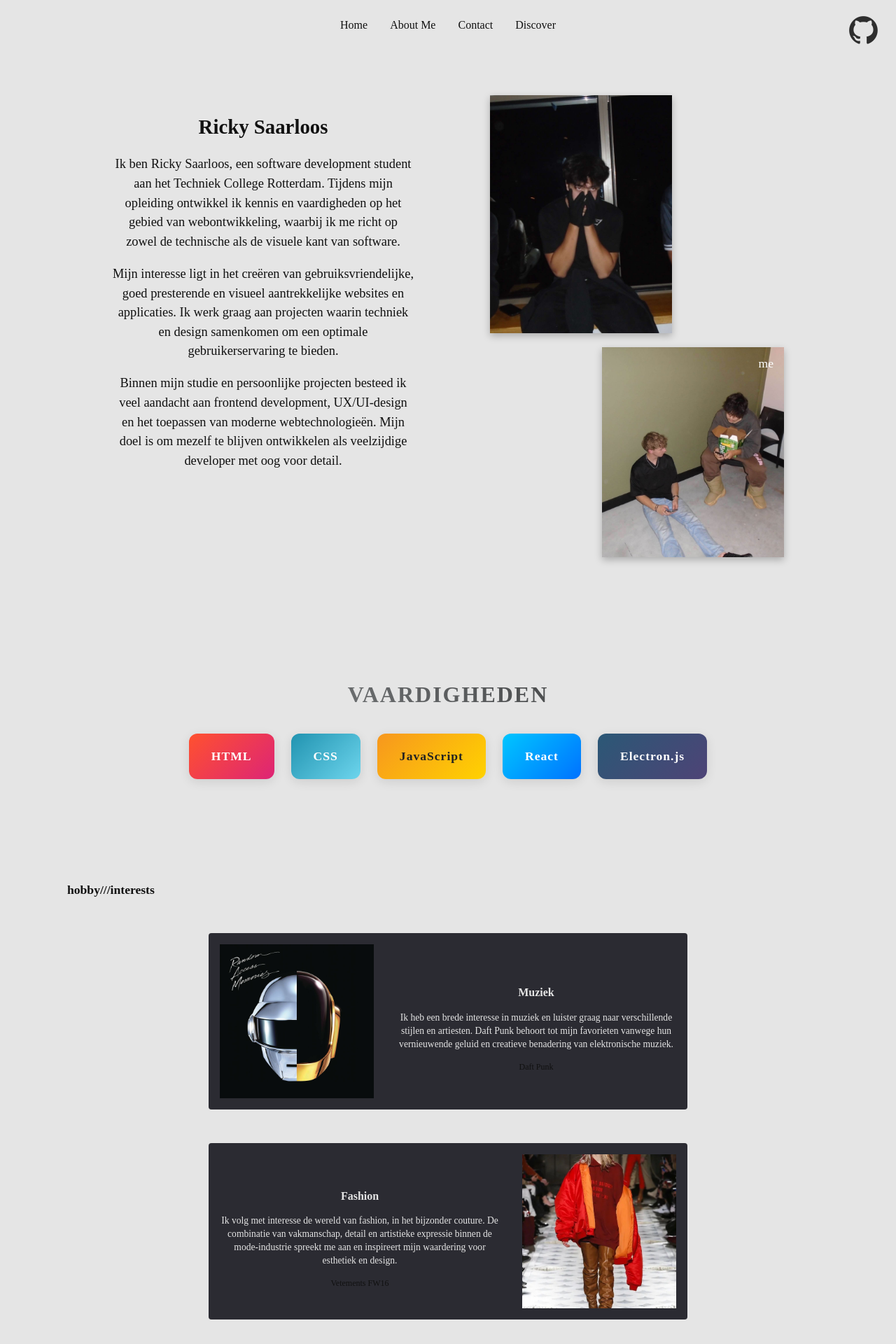
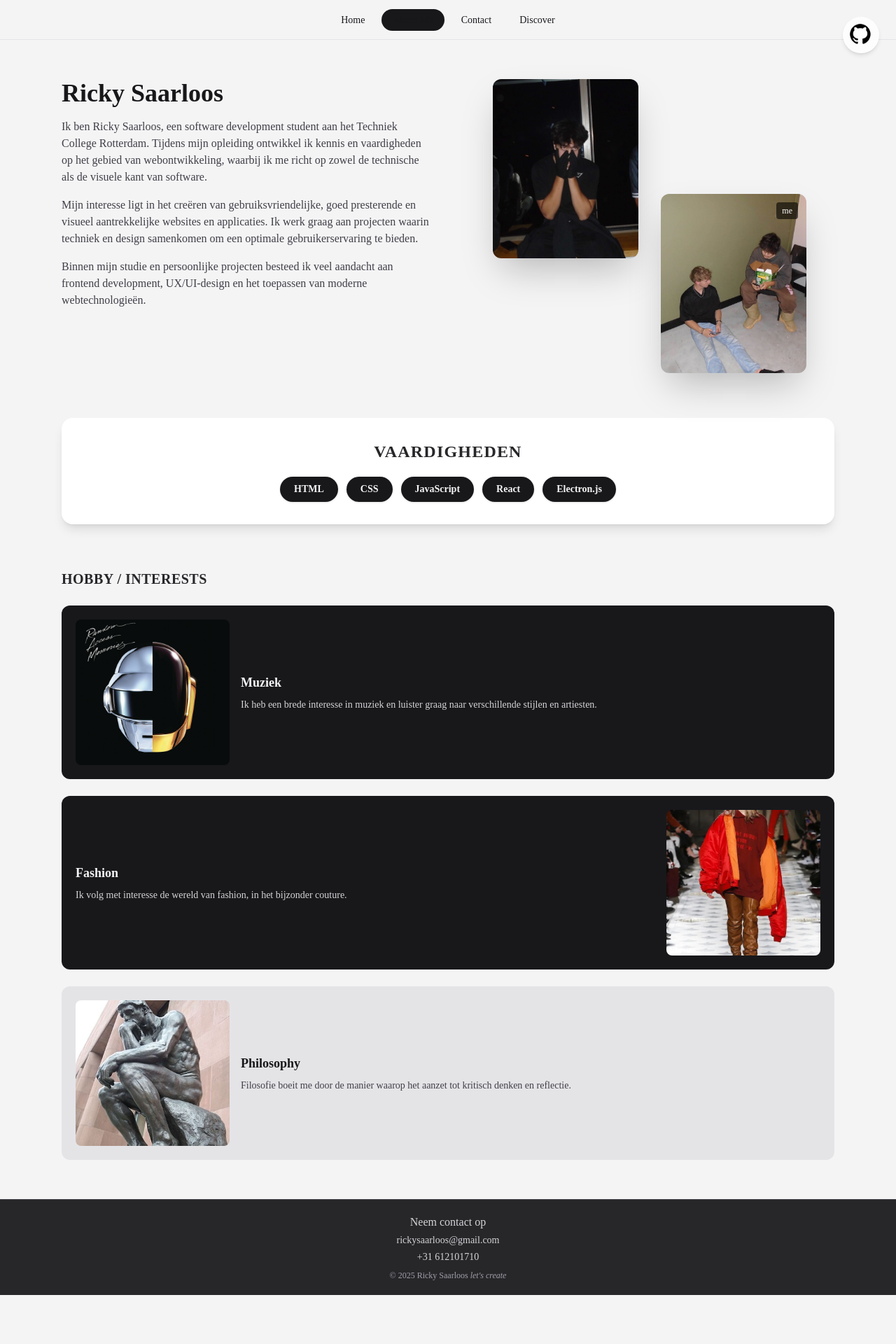
Before and after one commit to rickysaarloos/portfolio-website, a React (Vite) app: page /portfolio-website/about in a window 1280 px wide. Shown: the top 1920 px of the page at 70% size. After the commit the page ends 1850 px from the top, so only its background shows below. Built offline with nearby package versions, Linux system fonts and the light colour scheme.

Commit message:
Restyle portfolio with Tailwind CSS v4 and modern layout

```diff
--- a/src/Components/Footer.jsx
+++ b/src/Components/Footer.jsx
@@ -1 +1,18 @@
-import "./Footer.css"; const Footer = () => { return ( <footer className="footer"> <div className="footer-content"> <p className="footer-title">Neem contact op</p> <p> <a href="mailto:rickysaarloos@gmail.com" className="footer-link"> rickysaarloos@gmail.com </a> </p> <p>+31 612101710</p> <p className="footer-credit"> © 2025 Ricky Saarloos <span className="italic">let’s create</span> </p> </div> </footer> ); }; export default Footer;
+const Footer = () => {
+  return (
+    <footer className="border-t border-zinc-700 bg-zinc-800 py-5 text-center text-sm text-zinc-300">
+      <div className="mx-auto flex max-w-3xl flex-col gap-1 px-4">
+        <p className="text-base font-medium">Neem contact op</p>
+        <a href="mailto:rickysaarloos@gmail.com" className="transition hover:text-white">
+          rickysaarloos@gmail.com
+        </a>
+        <p>+31 612101710</p>
+        <p className="pt-1 text-xs text-zinc-400">
+          © 2025 Ricky Saarloos <span className="italic">let&apos;s create</span>
+        </p>
+      </div>
+    </footer>
+  )
+}
+
+export default Footer
--- a/src/Components/Layout.jsx
+++ b/src/Components/Layout.jsx
@@ -1 +1,21 @@
-import React from "react"; import Header from "./Header"; import Footer from "./Footer"; import "./Layout.css"; const Layout = ({ children }) => { return ( <div className="page-container"> <a href="https://github.com/rickysaarloos" target="_blank" rel="noopener noreferrer" className="github-logo" > <img src="./images/pngimg.com - github_PNG40.png" alt="GitHub" /> </a> <main className="content">{children}</main> <Footer /> </div> ); }; export default Layout;
+import Footer from './Footer'
+
+const Layout = ({ children }) => {
+  return (
+    <div className="flex min-h-screen flex-col bg-zinc-100">
+      <a
+        href="https://github.com/rickysaarloos"
+        target="_blank"
+        rel="noopener noreferrer"
+        className="fixed right-6 top-6 z-50 rounded-full bg-white/80 p-2 shadow-md backdrop-blur transition hover:scale-105 hover:bg-white"
+        aria-label="GitHub profiel"
+      >
+        <img src="./images/pngimg.com - github_PNG40.png" alt="GitHub" className="h-9 w-9" />
+      </a>
+      <main className="flex-1">{children}</main>
+      <Footer />
+    </div>
+  )
+}
+
+export default Layout
--- a/src/Pages/About.jsx
+++ b/src/Pages/About.jsx
@@ -1,111 +1,87 @@
-import React from "react";
-import "../App.css";
-import Layout from "../components/Layout";
+import Layout from '../Components/Layout'
 
 const About = () => {
   return (
     <Layout>
-      <div className="about-page">
-        <section className="about-section">
-
-          <div className="about-left">
-            <h2>Ricky Saarloos</h2>
-            <p>
-              Ik ben Ricky Saarloos, een software development student aan het
-              Techniek College Rotterdam. Tijdens mijn opleiding ontwikkel ik
-              kennis en vaardigheden op het gebied van webontwikkeling, waarbij ik
-              me richt op zowel de technische als de visuele kant van software.
+      <div className="mx-auto w-full max-w-6xl space-y-16 px-6 py-14 text-left">
+        <section className="grid items-start gap-12 lg:grid-cols-2">
+          <div className="space-y-4">
+            <h2 className="text-4xl font-semibold text-zinc-900">Ricky Saarloos</h2>
+            <p className="text-zinc-700">
+              Ik ben Ricky Saarloos, een software development student aan het Techniek College Rotterdam.
+              Tijdens mijn opleiding ontwikkel ik kennis en vaardigheden op het gebied van webontwikkeling,
+              waarbij ik me richt op zowel de technische als de visuele kant van software.
             </p>
-            <p>
-              Mijn interesse ligt in het creëren van gebruiksvriendelijke, goed
-              presterende en visueel aantrekkelijke websites en applicaties. Ik
-              werk graag aan projecten waarin techniek en design samenkomen om een
-              optimale gebruikerservaring te bieden.
+            <p className="text-zinc-700">
+              Mijn interesse ligt in het creëren van gebruiksvriendelijke, goed presterende en visueel
+              aantrekkelijke websites en applicaties. Ik werk graag aan projecten waarin techniek en design
+              samenkomen om een optimale gebruikerservaring te bieden.
             </p>
-            <p>
-              Binnen mijn studie en persoonlijke projecten besteed ik veel
-              aandacht aan frontend development, UX/UI-design en het toepassen
-              van moderne webtechnologieën. Mijn doel is om mezelf te blijven
-              ontwikkelen als veelzijdige developer met oog voor detail.
+            <p className="text-zinc-700">
+              Binnen mijn studie en persoonlijke projecten besteed ik veel aandacht aan frontend development,
+              UX/UI-design en het toepassen van moderne webtechnologieën.
             </p>
           </div>
 
-          <div className="about-right">
-            <div className="photo-stack">
-              <div className="photo photo1">
-                <img src="./images/IMG_7049.jpg" alt="Me 1" />
-              </div>
-              <div className="photo photo2">
-                <img src="./images/IMG_5580.jpg" alt="Me 2" />
-                <span className="photo-label">me</span>
-              </div>
+          <div className="relative mx-auto h-[420px] w-full max-w-md">
+            <img
+              src="./images/IMG_7049.jpg"
+              alt="Me 1"
+              className="absolute left-0 top-0 h-64 w-52 rounded-xl object-cover shadow-2xl"
+            />
+            <div className="absolute bottom-0 right-0">
+              <img src="./images/IMG_5580.jpg" alt="Me 2" className="h-64 w-52 rounded-xl object-cover shadow-2xl" />
+              <span className="absolute right-3 top-3 rounded bg-black/60 px-2 py-1 text-xs text-white">me</span>
             </div>
           </div>
         </section>
 
+        <section className="rounded-2xl bg-white p-8 shadow-lg">
+          <h3 className="mb-5 text-center text-2xl font-bold uppercase tracking-wider text-zinc-800">Vaardigheden</h3>
+          <div className="flex flex-wrap justify-center gap-3">
+            {['HTML', 'CSS', 'JavaScript', 'React', 'Electron.js'].map((skill) => (
+              <span key={skill} className="rounded-full bg-zinc-900 px-5 py-2 text-sm font-semibold text-zinc-100 shadow">
+                {skill}
+              </span>
+            ))}
+          </div>
+        </section>
 
-<section className="skills-section">
-  <h3 className="skills-title">vaardigheden</h3>
-  <div className="skills-grid">
-    <div className="skill-item html">HTML</div>
-    <div className="skill-item css">CSS</div>
-    <div className="skill-item js">JavaScript</div>
-    <div className="skill-item react">React</div>
-    <div className="skill-item electron">Electron.js</div>
-  </div>
-</section>
-
-
-        <section className="interests-section">
-          <h3 className="interests-title">hobby///interests</h3>
-
-          <div className="interests-grid">
-            <div className="interest-block dark">
-              <img src="./images/IMG_7372.jpg" alt="Daft Punk" />
-              <div className="interest-text">
-                <h4>Muziek</h4>
-                <p>
-                  Ik heb een brede interesse in muziek en luister graag naar
-                  verschillende stijlen en artiesten. Daft Punk behoort tot mijn
-                  favorieten vanwege hun vernieuwende geluid en creatieve
-                  benadering van elektronische muziek.
+        <section>
+          <h3 className="mb-6 text-xl font-semibold uppercase tracking-wide text-zinc-800">Hobby / interests</h3>
+          <div className="space-y-6">
+            <article className="grid items-center gap-4 rounded-xl bg-zinc-900 p-5 text-zinc-100 md:grid-cols-[220px_1fr]">
+              <img src="./images/IMG_7372.jpg" alt="Daft Punk" className="h-52 w-full rounded-lg object-cover" />
+              <div>
+                <h4 className="mb-2 text-lg font-semibold">Muziek</h4>
+                <p className="text-sm text-zinc-300">
+                  Ik heb een brede interesse in muziek en luister graag naar verschillende stijlen en artiesten.
                 </p>
-                <span className="credit">Daft Punk</span>
               </div>
-            </div>
-
-            <div className="interest-block dark">
-              <div className="interest-text">
-                <h4>Fashion</h4>
-                <p>
-                  Ik volg met interesse de wereld van fashion, in het bijzonder
-                  couture. De combinatie van vakmanschap, detail en artistieke
-                  expressie binnen de mode-industrie spreekt me aan en inspireert
-                  mijn waardering voor esthetiek en design.
+            </article>
+            <article className="grid items-center gap-4 rounded-xl bg-zinc-900 p-5 text-zinc-100 md:grid-cols-[1fr_220px]">
+              <div>
+                <h4 className="mb-2 text-lg font-semibold">Fashion</h4>
+                <p className="text-sm text-zinc-300">
+                  Ik volg met interesse de wereld van fashion, in het bijzonder couture.
                 </p>
-                <span className="credit">Vetements FW16</span>
               </div>
-              <img src="./images/IMG_7371.webp" alt="Fashion" />
-            </div>
-
-            <div className="interest-block light">
-              <img src="./images/IMG_7375.jpg" alt="The Thinker" />
-              <div className="interest-text">
-                <h4>Philosophy</h4>
-                <p>
-                  Filosofie boeit me door de manier waarop het aanzet tot kritisch
-                  denken en reflectie. Het helpt me vraagstukken vanuit
-                  verschillende perspectieven te bekijken en bewuster om te gaan
-                  met ideeën en beslissingen.
+              <img src="./images/IMG_7371.webp" alt="Fashion" className="h-52 w-full rounded-lg object-cover" />
+            </article>
+            <article className="grid items-center gap-4 rounded-xl bg-zinc-200 p-5 text-zinc-900 md:grid-cols-[220px_1fr]">
+              <img src="./images/IMG_7375.jpg" alt="The Thinker" className="h-52 w-full rounded-lg object-cover" />
+              <div>
+                <h4 className="mb-2 text-lg font-semibold">Philosophy</h4>
+                <p className="text-sm text-zinc-700">
+                  Filosofie boeit me door de manier waarop het aanzet tot kritisch denken en reflectie.
                 </p>
-                <span className="credit">The Thinker</span>
               </div>
-            </div>
+            </article>
           </div>
         </section>
       </div>
     </Layout>
-  );
-};
+  )
+}
 
-export default About;
+export default About
--- a/src/Pages/Contact.jsx
+++ b/src/Pages/Contact.jsx
@@ -1,68 +1,81 @@
-import { useState } from "react";
-import "../App.css";
-import Layout from "../components/Layout";
+import { useState } from 'react'
+import Layout from '../Components/Layout'
 
 const Contact = () => {
-  const [result, setResult] = useState("");
-  const [isSubmitting, setIsSubmitting] = useState(false);
+  const [result, setResult] = useState('')
+  const [isSubmitting, setIsSubmitting] = useState(false)
 
   const onSubmit = async (event) => {
-    event.preventDefault();
-    setIsSubmitting(true);
-    setResult("");
+    event.preventDefault()
+    setIsSubmitting(true)
+    setResult('')
 
-    const formData = new FormData(event.target);
-    formData.append("access_key", "d683d353-491e-4323-8763-2db65ceb245c");
+    const formData = new FormData(event.target)
+    formData.append('access_key', 'd683d353-491e-4323-8763-2db65ceb245c')
 
     try {
-      const response = await fetch("https://api.web3forms.com/submit", {
-        method: "POST",
+      const response = await fetch('https://api.web3forms.com/submit', {
+        method: 'POST',
         body: formData,
-      });
+      })
 
-      const data = await response.json();
+      const data = await response.json()
 
       if (data.success) {
-        setResult("Message sent successfully.");
-        event.target.reset();
+        setResult('Message sent successfully.')
+        event.target.reset()
       } else {
-        setResult("Something went wrong, Please try again.");
+        setResult('Something went wrong, Please try again.')
       }
     } catch (error) {
-      console.error("Error submitting form:", error);
-      setResult("⚠️ Error sending message. Try again later.");
+      console.error('Error submitting form:', error)
+      setResult('⚠️ Error sending message. Try again later.')
     } finally {
-      setIsSubmitting(false);
+      setIsSubmitting(false)
     }
-  };
+  }
 
-  return (<Layout>
-    <div className="contact-container">
-      <h1 className="namecontact">Ricky Saarloos</h1>
-      <h2>Contact Me</h2>
+  return (
+    <Layout>
+      <div className="mx-auto flex min-h-[calc(100vh-140px)] w-full max-w-3xl flex-col items-center justify-center px-6 py-12">
+        <h1 className="mb-2 text-4xl font-semibold text-zinc-900">Ricky Saarloos</h1>
+        <h2 className="mb-8 text-xl text-zinc-700">Contact Me</h2>
 
-      <form className="contact-form" onSubmit={onSubmit}>
-        <label htmlFor="firstName">First Name</label>
-        <input type="text" id="firstName" name="first_name" required />
+        <form className="w-full rounded-2xl bg-white p-8 shadow-xl" onSubmit={onSubmit}>
+          <div className="grid gap-5 md:grid-cols-2">
+            <div className="flex flex-col gap-2">
+              <label htmlFor="firstName" className="text-sm font-medium text-zinc-700">First Name</label>
+              <input className="rounded-lg border border-zinc-300 px-3 py-2" type="text" id="firstName" name="first_name" required />
+            </div>
+            <div className="flex flex-col gap-2">
+              <label htmlFor="lastName" className="text-sm font-medium text-zinc-700">Last Name</label>
+              <input className="rounded-lg border border-zinc-300 px-3 py-2" type="text" id="lastName" name="last_name" required />
+            </div>
+          </div>
 
-        <label htmlFor="lastName">Last Name</label>
-        <input type="text" id="lastName" name="last_name" required />
+          <div className="mt-5 flex flex-col gap-2">
+            <label htmlFor="email" className="text-sm font-medium text-zinc-700">Email</label>
+            <input className="rounded-lg border border-zinc-300 px-3 py-2" type="email" id="email" name="email" required />
+          </div>
 
-        <label htmlFor="email">Email</label>
-        <input type="email" id="email" name="email" required />
+          <div className="mt-5 flex flex-col gap-2">
+            <label htmlFor="message" className="text-sm font-medium text-zinc-700">Message</label>
+            <textarea className="min-h-28 rounded-lg border border-zinc-300 px-3 py-2" id="message" name="message" required />
+          </div>
 
-        <label htmlFor="message">Message</label>
-        <textarea id="message" name="message" required></textarea>
+          <button
+            type="submit"
+            disabled={isSubmitting}
+            className="mt-6 w-full rounded-lg bg-zinc-900 px-4 py-2 font-medium text-white transition hover:bg-zinc-700 disabled:cursor-not-allowed disabled:opacity-70"
+          >
+            {isSubmitting ? 'Sending...' : 'Send'}
+          </button>
 
-        <button type="submit" disabled={isSubmitting}>
-          {isSubmitting ? "Sending..." : "Send"}
-        </button>
+          {result && <p className="mt-4 text-sm text-zinc-700">{result}</p>}
+        </form>
+      </div>
+    </Layout>
+  )
+}
 
-        <p className="result-message">{result}</p>
-      </form>
-    </div>
-  </Layout>
-  );
-};
-
-export default Contact;
+export default Contact
--- a/src/Pages/Home.jsx
+++ b/src/Pages/Home.jsx
@@ -1 +1,26 @@
-import Layout from "../components/Layout"; import "../App.css"; function Home() { return ( <Layout> <main className="home"> <div className="photo-box"><img src="./images/IMG_6842.jpg" alt="Ricky" /></div> <div className="text-area"> <div className="dev-section"> <h2 className="dev-title"> <span className="light">software</span>{" "} <span className="dark">developer</span> </h2> <p className="description"> Frontend developer met passie voor design, UX en moderne webtechnologieën. </p> </div> <h1 className="name">Ricky Saarloos</h1> </div> </main> </Layout> ); } export default Home;
+import Layout from '../Components/Layout'
+
+function Home() {
+  return (
+    <Layout>
+      <main className="mx-auto grid min-h-[calc(100vh-140px)] w-full max-w-6xl items-center gap-12 px-6 py-16 lg:grid-cols-[280px_1fr]">
+        <div className="mx-auto w-fit rounded-2xl bg-zinc-300 p-2 shadow-xl">
+          <img src="./images/IMG_6842.jpg" alt="Ricky" className="h-[340px] w-[240px] rounded-xl object-cover" />
+        </div>
+
+        <div className="text-left">
+          <h2 className="mb-5 flex flex-wrap items-center gap-3 text-4xl font-medium md:text-5xl">
+            <span className="text-zinc-900">software</span>
+            <span className="rounded-lg bg-zinc-900 px-4 py-3 text-zinc-100">developer</span>
+          </h2>
+          <p className="max-w-md text-base leading-relaxed text-zinc-700">
+            Frontend developer met passie voor design, UX en moderne webtechnologieën.
+          </p>
+          <h1 className="mt-8 text-5xl font-semibold tracking-tight text-zinc-950 md:text-6xl">Ricky Saarloos</h1>
+        </div>
+      </main>
+    </Layout>
+  )
+}
+
+export default Home
--- a/src/Pages/Navigation.jsx
+++ b/src/Pages/Navigation.jsx
@@ -1,29 +1,44 @@
-import { Link, Outlet, useLocation } from 'react-router-dom';
-import { use, useEffect } from 'react';
-import "../App.css";
+import { Link, Outlet, useLocation } from 'react-router-dom'
+import { useEffect } from 'react'
 
 const Navigation = () => {
-  const location = useLocation();
+  const location = useLocation()
 
-useEffect(() => {
-  document.title = `Ricky Saarloos | ${location.pathname === '/' ? 'Home' : location.pathname.slice(1).charAt(0).toUpperCase() + location.pathname.slice(2)}`;
-}, [location]);
+  useEffect(() => {
+    document.title = `Ricky Saarloos | ${location.pathname === '/' ? 'Home' : location.pathname.slice(1).charAt(0).toUpperCase() + location.pathname.slice(2)}`
+  }, [location])
 
-
+  const links = [
+    { to: '/', label: 'Home' },
+    { to: '/about', label: 'About Me' },
+    { to: '/contact', label: 'Contact' },
+    { to: '/discover', label: 'Discover' },
+  ]
 
   return (
     <div>
-      <nav className="navbar">
-        <ul className="nav-links">
-          <li><Link to="/">Home</Link></li>
-          <li><Link to="/about">About Me</Link></li>
-          <li><Link to="/contact">Contact</Link></li>
-          <li><Link to="/Discover">Discover</Link></li>
+      <nav className="sticky top-0 z-40 border-b border-zinc-200 bg-zinc-100/90 backdrop-blur">
+        <ul className="mx-auto flex max-w-6xl flex-wrap justify-center gap-2 px-6 py-4">
+          {links.map((link) => {
+            const isActive = location.pathname === link.to
+            return (
+              <li key={link.to}>
+                <Link
+                  to={link.to}
+                  className={`rounded-full px-4 py-2 text-sm font-medium transition ${
+                    isActive ? 'bg-zinc-900 text-white' : 'text-zinc-700 hover:bg-zinc-200'
+                  }`}
+                >
+                  {link.label}
+                </Link>
+              </li>
+            )
+          })}
         </ul>
       </nav>
       <Outlet />
     </div>
-  );
-};
+  )
+}
 
-export default Navigation;
+export default Navigation
--- a/src/index.css
+++ b/src/index.css
@@ -1,86 +1,20 @@
-:root {
-  font-family: system-ui, Avenir, Helvetica, Arial, sans-serif;
-  line-height: 1.5;
-  font-weight: 400;
+@import "tailwindcss";
 
-  color-scheme: light dark;
-  color: rgba(255, 255, 255, 0.87);
-  background-color: #242424;
+@theme {
+  --font-display: "Playfair Display", serif;
+}
 
-  font-synthesis: none;
-  text-rendering: optimizeLegibility;
-  -webkit-font-smoothing: antialiased;
-  -moz-osx-font-smoothing: grayscale;
+html,
+body,
+#root {
+  min-height: 100%;
+}
+
+body {
+  @apply m-0 bg-zinc-100 text-zinc-900 antialiased;
+  font-family: var(--font-display);
 }
 
 a {
-  font-weight: 500;
-  color: #646cff;
-  text-decoration: inherit;
+  @apply text-inherit no-underline;
 }
-a:hover {
-  color: #535bf2;
-}
-body {
-  margin: 0;
-  min-height: 100vh;
-  background-color: #e5e5e5;
-  color: #111;
-  font-family: "Playfair Display", serif;
-  display: flex;
-  flex-direction: column;
-}
-
-
-h1 {
-  font-size: 3.2em;
-  line-height: 1.1;
-}
-
-button {
-  border-radius: 8px;
-  border: 1px solid transparent;
-  padding: 0.6em 1.2em;
-  font-size: 1em;
-  font-weight: 500;
-  font-family: inherit;
-  background-color: #1a1a1a;
-  cursor: pointer;
-  transition: border-color 0.25s;
-}
-button:hover {
-  border-color: #646cff;
-}
-button:focus,
-button:focus-visible {
-  outline: 4px auto -webkit-focus-ring-color;
-}
-
-@media (prefers-color-scheme: light) {
-  :root {
-    color: #213547;
-    background-color: #ffffff;
-  }
-  a:hover {
-    color: #747bff;
-  }
-  button {
-    background-color: #f9f9f9;
-  }
-}
-
-body {
-  font-family: "Playfair Display", serif;
-  margin: 0;
-  background-color: #e5e5e5;
-  color: #111;
-}
-
-a {
-  text-decoration: none;
-  color: inherit;
-}
-
-* {
-  box-sizing: border-box;
-}
```
Also changed, not shown: src/App.jsx (+9 -15 lines), src/Components/DetailPage.jsx (+34 -32 lines), src/Components/ProjectCard.jsx (+17 -11 lines), src/Pages/Discover.jsx (+15 -22 lines).
